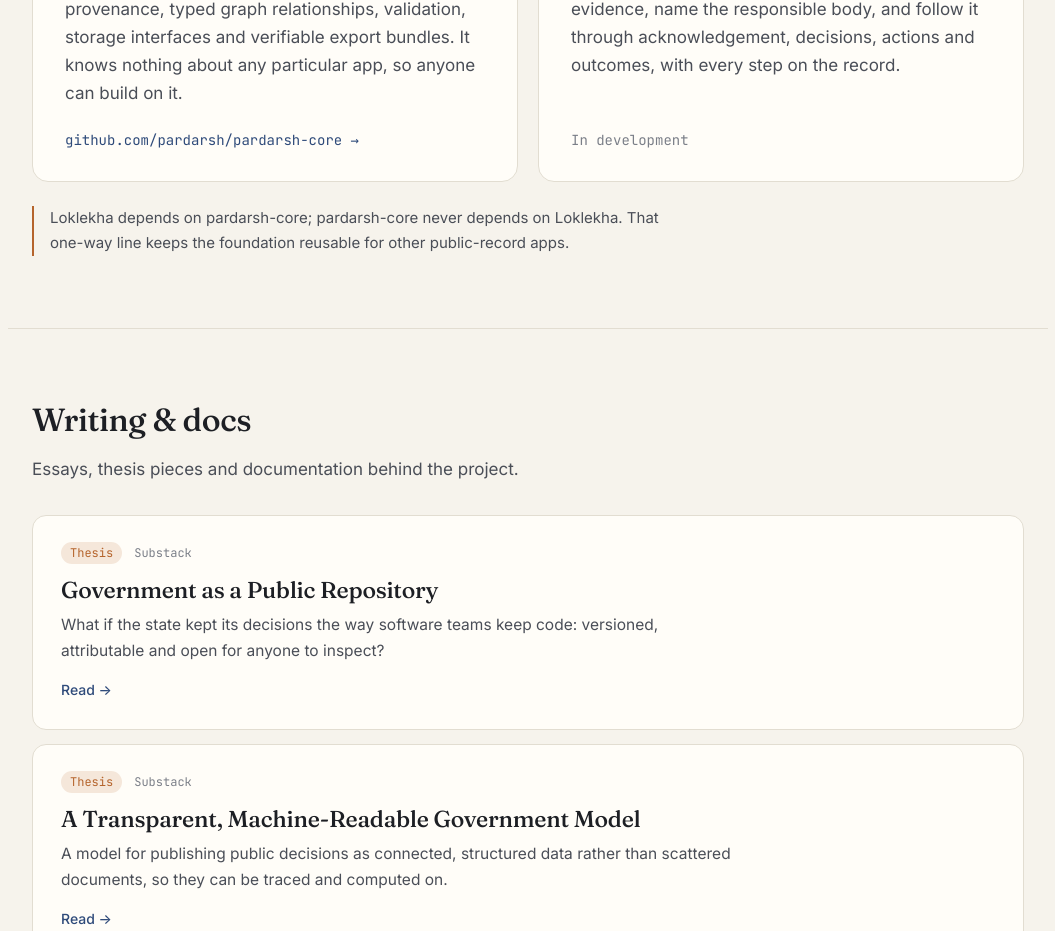
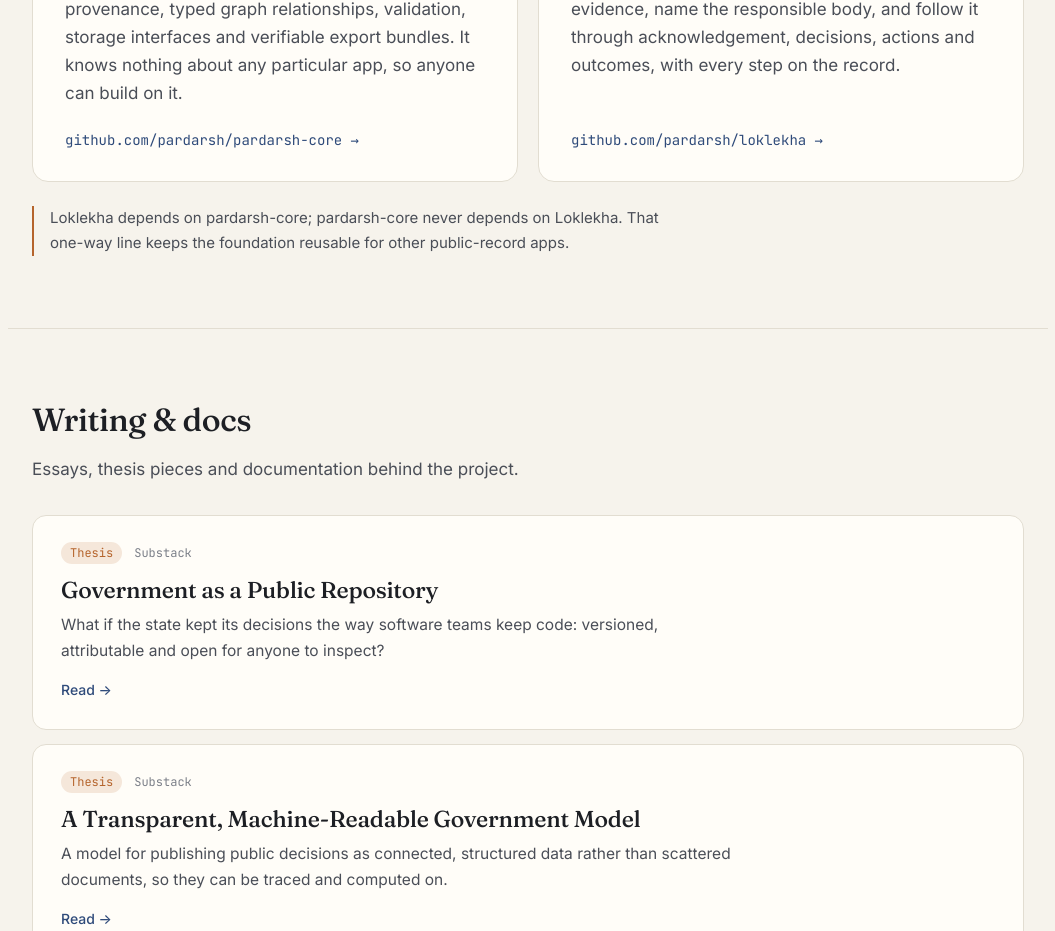
Before and after one commit to pardarsh/website, a plain HTML site: page index.html in a window 1280 px wide. Shown: the part 1760-2691 px from the top of the page, without its empty margins (112-1167 px from the left). Drawn offline with Linux system fonts and the light colour scheme.

Commit message:
docs: add loklekha github repo link

```diff
--- a/index.html
+++ b/index.html
@@ -123,7 +123,8 @@
             follow it through acknowledgement, decisions, actions and outcomes, with
             every step on the record.
           </p>
-          <span class="link muted">In development</span>
+          <a class="link" href="https://github.com/pardarsh/loklekha" target="_blank"
+            rel="noopener">github.com/pardarsh/loklekha <span aria-hidden="true">→</span></a>
         </article>
       </div>
       <p class="note">Loklekha depends on pardarsh-core; pardarsh-core never depends on Loklekha. That one-way line
```
